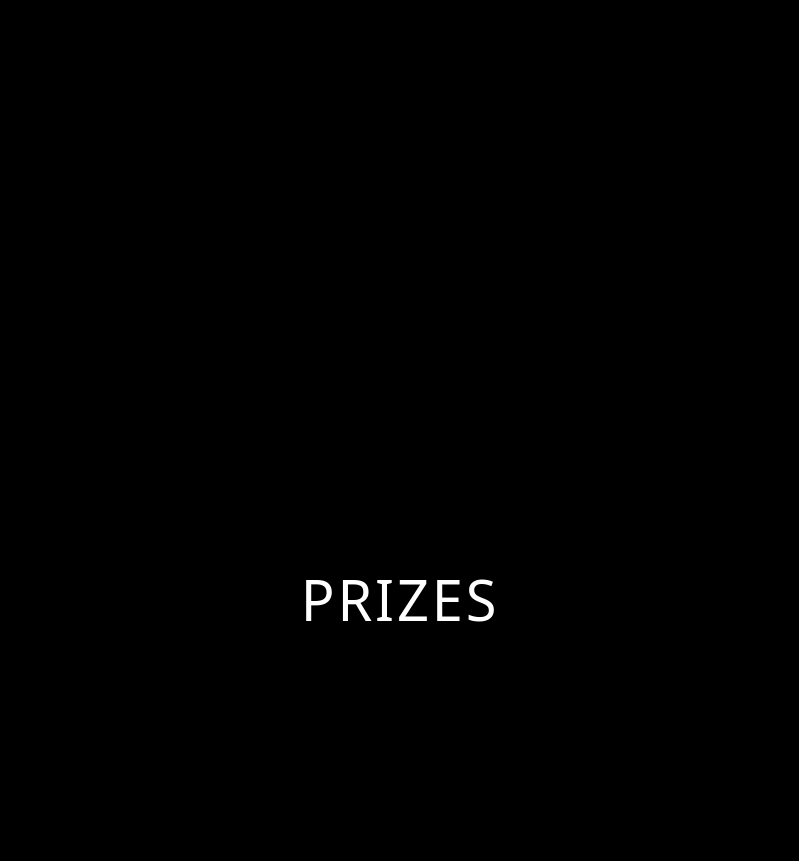
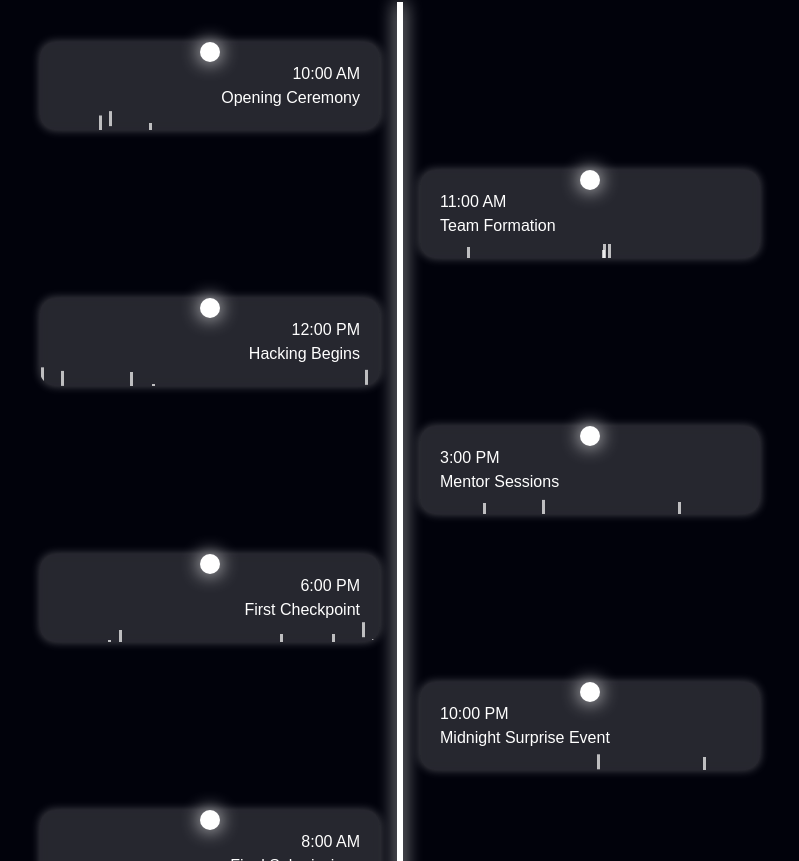
Before and after one commit to jeswanth1212/Spectrum-hackathon, a Next.js app: page / in a window 1280 px wide. Shown: the part 2479-3340 px from the top of the page, without its empty margins (240-1039 px from the left). Built offline with nearby package versions, Linux system fonts and the light colour scheme; no server answers; a web font is replaced by a local one.

Commit message:
timeline updated

```diff
--- a/src/components/RainEffectBox.tsx
+++ /dev/null
@@ -1,35 +0,0 @@
-import { useEffect } from "react";
-import styles from "../styles/RainEffect.module.css";
-
-interface Props {
-  title: string;
-  time: string;
-}
-
-const RainEffectBox: React.FC<Props> = ({ title, time }) => {
-  useEffect(() => {
-    const createRaindrop = (container: HTMLElement) => {
-      const raindrop = document.createElement("div");
-      raindrop.className = styles.raindrop;
-      raindrop.style.left = `${Math.random() * 100}%`;
-      raindrop.style.animationDuration = `${Math.random() * 2 + 1}s`;
-      container.appendChild(raindrop);
-      setTimeout(() => raindrop.remove(), 3000);
-    };
-
-    const container = document.getElementById(`rain-${title}`);
-    if (container) {
-      const interval = setInterval(() => createRaindrop(container), 200);
-      return () => clearInterval(interval);
-    }
-  }, [title]);
-
-  return (
-    <div className={styles.box} id={`rain-${title}`}>
-      <h2>{time}</h2>
-      <p>{title}</p>
-    </div>
-  );
-};
-
-export default RainEffectBox;
--- /dev/null
+++ b/src/components/hero3d/RainEffectBox.tsx
@@ -0,0 +1,36 @@
+"use client";
+import { useEffect } from "react";
+import styles from "../../styles/RainEffect.module.css";
+
+interface Props {
+  title: string;
+  time: string;
+}
+
+const RainEffectBox: React.FC<Props> = ({ title, time }) => {
+  useEffect(() => {
+    const createRaindrop = (container: HTMLElement) => {
+      const raindrop = document.createElement("div");
+      raindrop.className = styles.raindrop;
+      raindrop.style.left = `${Math.random() * 100}%`;
+      raindrop.style.animationDuration = `${Math.random() * 2 + 1}s`;
+      container.appendChild(raindrop);
+      setTimeout(() => raindrop.remove(), 3000);
+    };
+
+    const container = document.getElementById(`rain-${title}`);
+    if (container) {
+      const interval = setInterval(() => createRaindrop(container), 200);
+      return () => clearInterval(interval);
+    }
+  }, [title]);
+
+  return (
+    <div className={styles.box} id={`rain-${title}`}>
+      <h2>{time}</h2>
+      <p>{title}</p>
+    </div>
+  );
+};
+
+export default RainEffectBox;
--- a/src/components/sections/TimelineSection.tsx
+++ b/src/components/sections/TimelineSection.tsx
@@ -1,10 +1,39 @@
 import React from 'react';
+import styles from "../../styles/Home.module.css";
+import RainEffectBox from "../hero3d/RainEffectBox";
+
+const events = [
+  { time: "10:00 AM", title: "Opening Ceremony" },
+  { time: "11:00 AM", title: "Team Formation" },
+  { time: "12:00 PM", title: "Hacking Begins" },
+  { time: "3:00 PM", title: "Mentor Sessions" },
+  { time: "6:00 PM", title: "First Checkpoint" },
+  { time: "10:00 PM", title: "Midnight Surprise Event" },
+  { time: "8:00 AM", title: "Final Submissions" },
+  { time: "10:00 AM", title: "Judging Starts" },
+  { time: "12:00 PM", title: "Closing Ceremony" },
+];
 
 export default function TimelineSection() {
   return (
     <section id="timeline" className="min-h-screen pt-8 pb-16 bg-black text-white">
       <div className="max-w-7xl mx-auto px-4 sm:px-6 lg:px-8">
         <h2>TIMELINE</h2>
+        <div className={styles.container}>
+      <h1 className={styles.heading}>Spectrum Hackathon Timeline</h1>
+      <div className={styles.timeline}>
+        {events.map((event, index) => (
+          <div
+            key={index}
+            className={`${styles.timelineItem} ${
+              index % 2 === 0 ? styles.left : styles.right
+            }`}
+          >
+            <RainEffectBox title={event.title} time={event.time} />
+          </div>
+        ))}
+      </div>
+    </div>
       </div>
     </section>
   );
--- a/src/pages/_app.tsx
+++ /dev/null
@@ -1,6 +0,0 @@
-import "@/styles/globals.css";
-import type { AppProps } from "next/app";
-
-export default function App({ Component, pageProps }: AppProps) {
-  return <Component {...pageProps} />;
-}
--- a/src/pages/_document.tsx
+++ /dev/null
@@ -1,13 +0,0 @@
-import { Html, Head, Main, NextScript } from "next/document";
-
-export default function Document() {
-  return (
-    <Html lang="en">
-      <Head />
-      <body>
-        <Main />
-        <NextScript />
-      </body>
-    </Html>
-  );
-}
--- a/src/pages/api/hello.ts
+++ /dev/null
@@ -1,13 +0,0 @@
-// Next.js API route support: https://nextjs.org/docs/api-routes/introduction
-import type { NextApiRequest, NextApiResponse } from "next";
-
-type Data = {
-  name: string;
-};
-
-export default function handler(
-  req: NextApiRequest,
-  res: NextApiResponse<Data>,
-) {
-  res.status(200).json({ name: "John Doe" });
-}
--- a/src/pages/index.tsx
+++ /dev/null
@@ -1,36 +0,0 @@
-import styles from "../styles/Home.module.css";
-import RainEffectBox from "../components/RainEffectBox";
-
-const events = [
-  { time: "10:00 AM", title: "Opening Ceremony" },
-  { time: "11:00 AM", title: "Team Formation" },
-  { time: "12:00 PM", title: "Hacking Begins" },
-  { time: "3:00 PM", title: "Mentor Sessions" },
-  { time: "6:00 PM", title: "First Checkpoint" },
-  { time: "10:00 PM", title: "Midnight Surprise Event" },
-  { time: "8:00 AM", title: "Final Submissions" },
-  { time: "10:00 AM", title: "Judging Starts" },
-  { time: "12:00 PM", title: "Closing Ceremony" },
-];
-
-const Home: React.FC = () => {
-  return (
-    <div className={styles.container}>
-      <h1 className={styles.heading}>Spectrum Hackathon Timeline</h1>
-      <div className={styles.timeline}>
-        {events.map((event, index) => (
-          <div
-            key={index}
-            className={`${styles.timelineItem} ${
-              index % 2 === 0 ? styles.left : styles.right
-            }`}
-          >
-            <RainEffectBox title={event.title} time={event.time} />
-          </div>
-        ))}
-      </div>
-    </div>
-  );
-};
-
-export default Home;
--- a/src/styles/RainEffect.module.css
+++ b/src/styles/RainEffect.module.css
@@ -8,6 +8,7 @@
     position: relative;
     overflow: hidden;
     transition: transform 0.3s, background 0.3s;
+
   }
 
   .box:hover {
--- a/src/styles/globals.css
+++ /dev/null
@@ -1,42 +0,0 @@
-:root {
-  --background: #ffffff;
-  --foreground: #171717;
-}
-
-@media (prefers-color-scheme: dark) {
-  :root {
-    --background: #0a0a0a;
-    --foreground: #ededed;
-  }
-}
-
-html,
-body {
-  max-width: 100vw;
-  overflow-x: hidden;
-}
-
-body {
-  color: var(--foreground);
-  background: var(--background);
-  font-family: Arial, Helvetica, sans-serif;
-  -webkit-font-smoothing: antialiased;
-  -moz-osx-font-smoothing: grayscale;
-}
-
-* {
-  box-sizing: border-box;
-  padding: 0;
-  margin: 0;
-}
-
-a {
-  color: inherit;
-  text-decoration: none;
-}
-
-@media (prefers-color-scheme: dark) {
-  html {
-    color-scheme: dark;
-  }
-}
```
